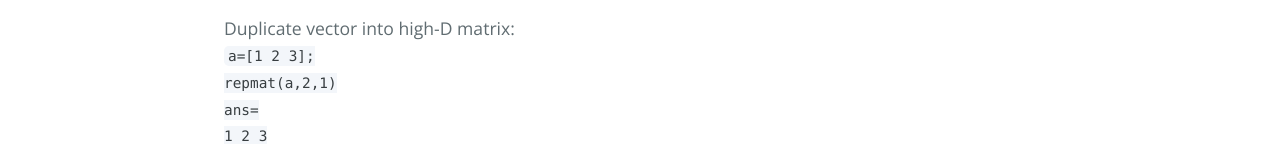
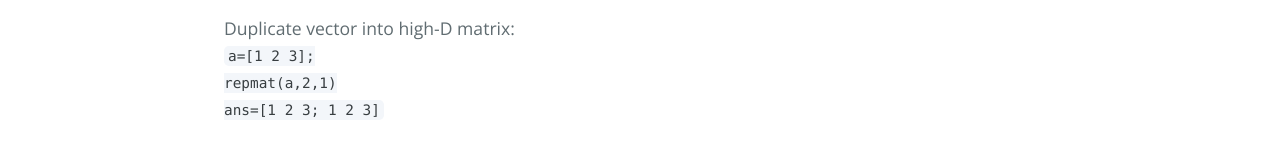
Before and after one commit to bigbearxiong/bigbearxiong.github.io, a plain HTML site: page index.html in a window 1280 px wide. Shown: the part 663-807 px from the top of the page. Drawn offline with nearby package versions, Linux system fonts and the light colour scheme; a script that the page names is missing.

Commit message:
Update index.html

```diff
--- a/index.html
+++ b/index.html
@@ -39,9 +39,7 @@
 <p>Duplicate vector into high-D matrix:<br>
 <code>a=[1 2 3];<br>
 repmat(a,2,1)<br>
-ans=<br>
-  1  2  3<br>
-  1  2  3</code></p>
+ans=[1  2  3;  1  2  3]</code></p>
 
       <h3>
 <a id="welcome" class="anchor" href="#welcome" aria-hidden="true"><span class="octicon octicon-link"></span></a>Welcome to Bearx's cave!<br>欢迎来到熊洞！
```
